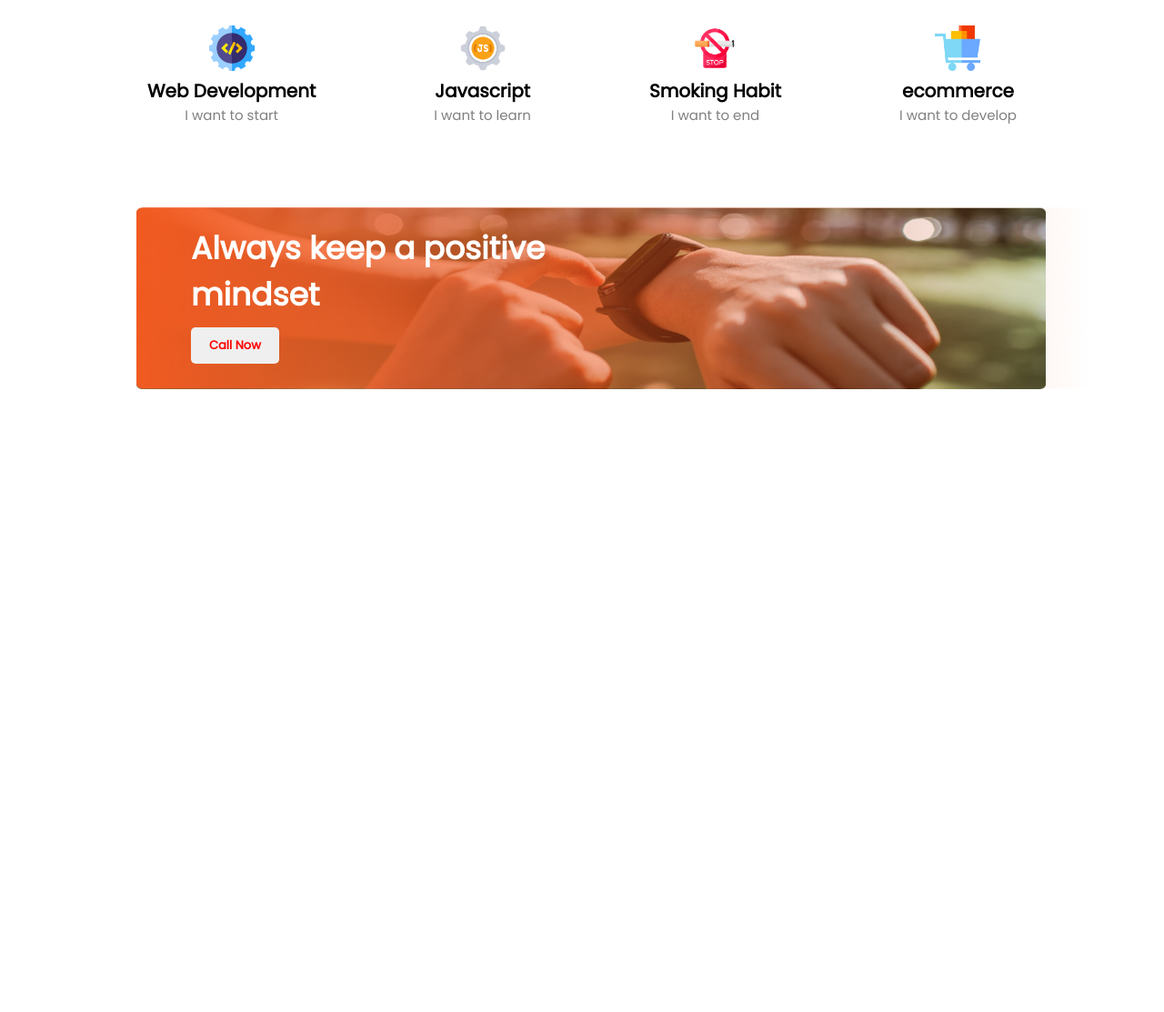
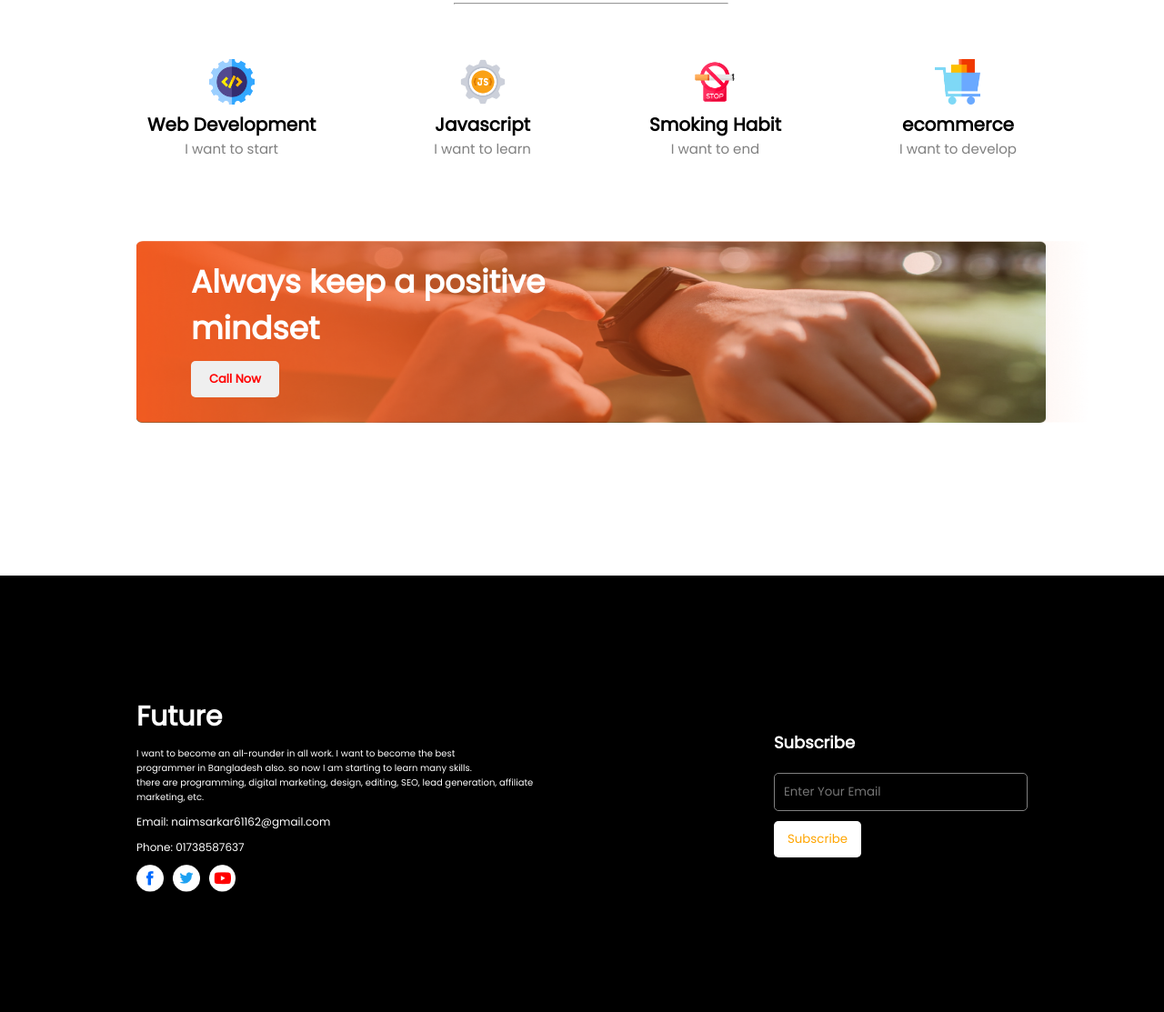
Before and after one commit to naimprodev/my-first-assin, a plain HTML site: page index.html in a window 1280 px wide. Shown: the part 1919-3032 px from the top of the page at 91% size. Before the commit the page ends 2354 px from the top, so only its background shows below. Drawn offline with nearby package versions, Linux system fonts and the light colour scheme.

Commit message:
footer added

```diff
--- a/index.html
+++ b/index.html
@@ -12,7 +12,9 @@
     <link href="https://fonts.googleapis.com/css2?family=Open+Sans&family=Poppins&display=swap" rel="stylesheet">
     <link rel="preconnect" href="https://fonts.googleapis.com">
     <link rel="preconnect" href="https://fonts.gstatic.com" crossorigin>
-    <link href="https://fonts.googleapis.com/css2?family=Open+Sans&family=Poppins&family=Work+Sans:ital,wght@1,500&display=swap" rel="stylesheet">
+    <link
+        href="https://fonts.googleapis.com/css2?family=Open+Sans&family=Poppins&family=Work+Sans:ital,wght@1,500&display=swap"
+        rel="stylesheet">
 </head>
 
 <body>
@@ -75,6 +77,7 @@
         <!-- my plan section -->
         <section class="plan">
             <h1 class="plan-title"> MY plans</h1>
+            <hr class="line">
             <div class="plan-names">
                 <div class="development-plan">
                     <img class="icons" src="images/icons/web.png" alt="">
@@ -129,6 +132,40 @@
 
         </section>
     </main>
+    <footer class="foot">
+        <div class="future">
+            <h1 class="foot-title">
+                Future
+            </h1>
+            <p class="foot-description">
+
+                I want to become an all-rounder in all work. I want to become the best <br> programmer in Bangladesh also. so
+                now I am starting to learn many skills. <br> there are programming, digital marketing, design, editing, SEO,
+                lead generation, affiliate marketing, etc.
+            </p>
+            <p class="email">
+                Email: naimsarkar61162@gmail.com
+            </p>
+            <p class="phone">
+                Phone: 01738587637
+            </p>
+            <div class="social-icons">
+                <img class="fb-icon" src="images/icons/fb.png" alt="">
+                <img class="tw-icon" src="images/icons/twitter.png" alt="">
+                <img src="images/icons/youtube.png" alt="">
+
+            </div>
+
+        </div>
+        <div class="subscribe">
+            <h3 class="sub-title">
+                Subscribe
+            </h3>
+            <input class="input" type="email" name="email" id="" placeholder="Enter Your Email"> <br>
+            <button class="sub-btn">Subscribe</button>
+
+        </div>
+    </footer>
 
 </body>
 
--- a/styles/style.css
+++ b/styles/style.css
@@ -145,6 +145,12 @@
     font-weight: bolder;
     font-family: 'Work Sans';
 }
+.line{
+    width: 300px;
+    margin-left: 39%;
+    margin-top: -15px;
+    margin-bottom: 50px;
+}
 
 .plan-names {
     display: flex;
@@ -191,7 +197,10 @@
 .plan {
     width: 100%;
     height: 60vh;
+    margin-bottom: 200px;
 }
+
+/* tip section style */
 
 .tips {
     position: relative;
@@ -212,9 +221,6 @@
 
 }
 
-.tip title {
-
-}
 
 .tip-btn {
     border: 0;
@@ -240,3 +246,80 @@
 
 
 }
+/* style of footer */
+.foot{
+    width: 100%;
+    height: 60vh;
+    display: flex;
+    background-color: black;
+    justify-content: space-between;
+    align-items: center;
+}
+.future{
+    padding: 100px;
+    margin-left: 50px;
+
+}
+.foot-title{
+    color: white;
+    font-size: 30px;
+    font-weight: bold;
+    margin-bottom: 10px;
+
+}
+.foot-description{
+    color: white;
+    font-size: 10px;
+    margin-bottom: 10px;
+
+}
+.email{
+    color: white;
+    font-size: 12px;
+    margin-bottom: 10px;
+}
+.phone{
+    color: white;
+    font-size: 12px;
+    margin-bottom: 10px;
+}
+.social-icons{
+    width: 30px;
+    height: 30px;
+    display: flex;
+}
+.fb-icon{
+    margin-right: 10px;
+
+}
+.tw-icon{
+    margin-right: 10px;
+}
+.subscribe{
+    padding: 100px;
+    margin: 50px;
+
+}
+.sub-title{
+    color: white;
+    font-size: 18px;
+    margin-bottom: 20px;
+
+}
+.input{
+    padding: 10px;
+    background-color: black;
+    color: white;
+    border: 1px solid gray;
+    border-radius: 5px;
+    margin-bottom: 11px;
+
+}
+.sub-btn{
+    border: 0;
+    color: orange;
+    background-color: white;
+    border-radius: 5px;
+    padding: 10px 15px;
+
+}
```
